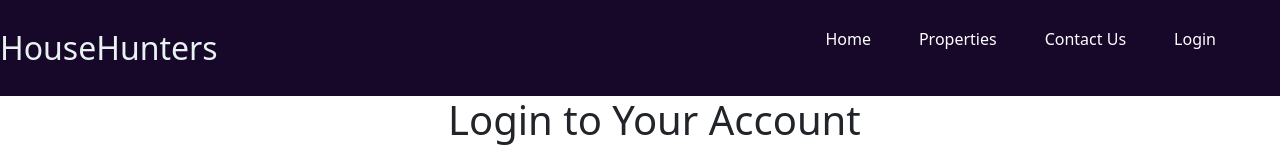
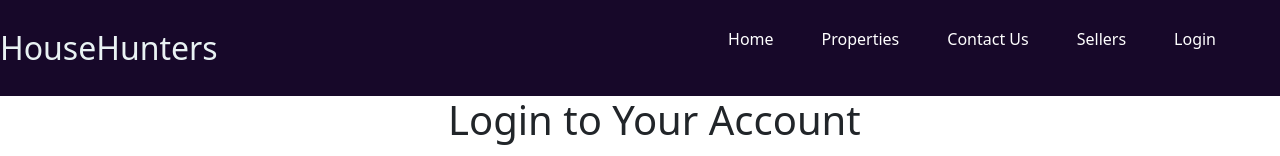
Before and after one commit to damian-sketch/NairobiRentals, a React (Create React App) app in the folder frontend/: page /login in a window 1280 px wide. Shown: the top 156 px of the page. Built offline with nearby package versions, Linux system fonts and the light colour scheme; no server answers.

Commit message:
Add isSeller field in db

```diff
--- a/frontend/src/components/header/header.js
+++ b/frontend/src/components/header/header.js
@@ -64,6 +64,17 @@ export const Header = () => {
                 Contact Us
               </NavLink>
             </li>
+            <li className="nav-item">
+              <NavLink
+                exact="true"
+                to="/sellers/login"
+                activeClassName="active"
+                className="nav-links"
+                onClick={click ? handleClick : null}
+              >
+                Sellers
+              </NavLink>
+            </li>
             {logged ? (
               <li className="nav-item">
                 <NavLink
```
Also changed, not shown: 1 other file (tests, documents, lock files or other folders).
